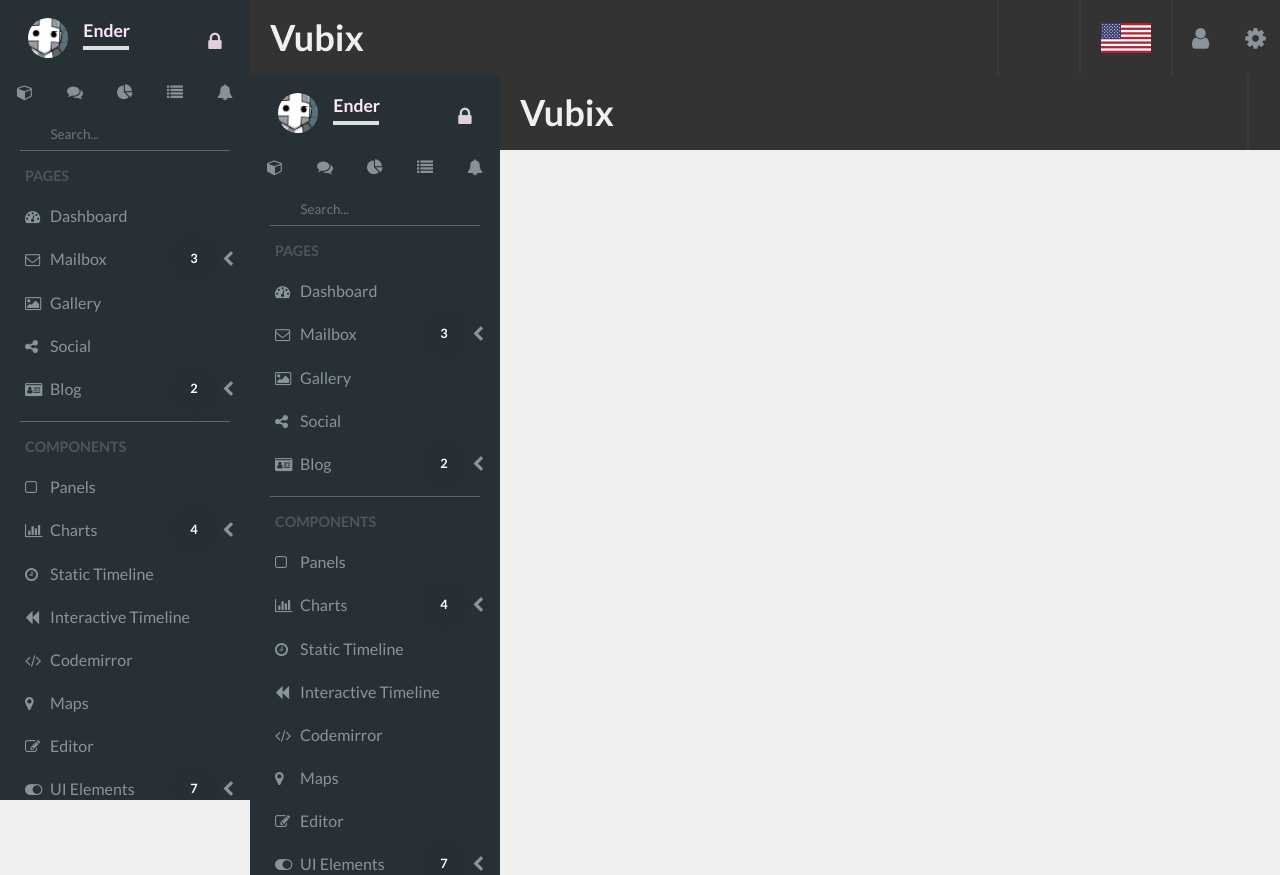
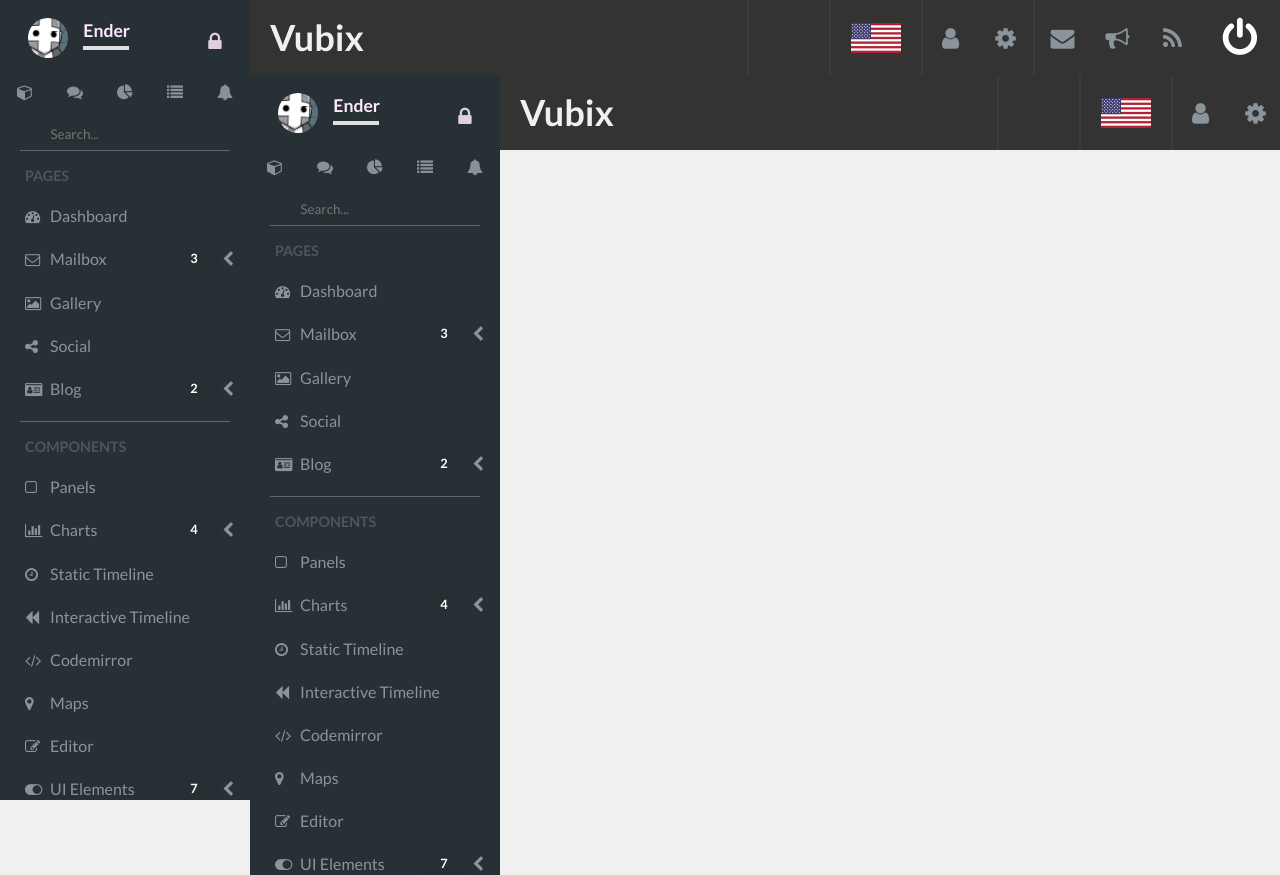
Before and after one commit to iEnder/vubix, a Vue app: page /#/ in a window 1280 px wide. Built offline with nearby package versions, Linux system fonts and the light colour scheme; grey boxes are pictures that could not be loaded.

Commit message:
navbar width fix

```diff
--- a/src/assets/_scss/_navbar.scss
+++ b/src/assets/_scss/_navbar.scss
@@ -7,7 +7,7 @@
     color: #f0f0f0;
     height: 75px;
     background-color: #333;
-    width: 100%;
+    width: calc(100vw - 250px);
     display: flex;
     justify-content: space-between;
     &__toggle {
@@ -160,6 +160,7 @@
 
 @media (max-width: 990px) {
     .navbar {
+        width: 100%;
         &__item-category {
             border: 0;
         }
```
